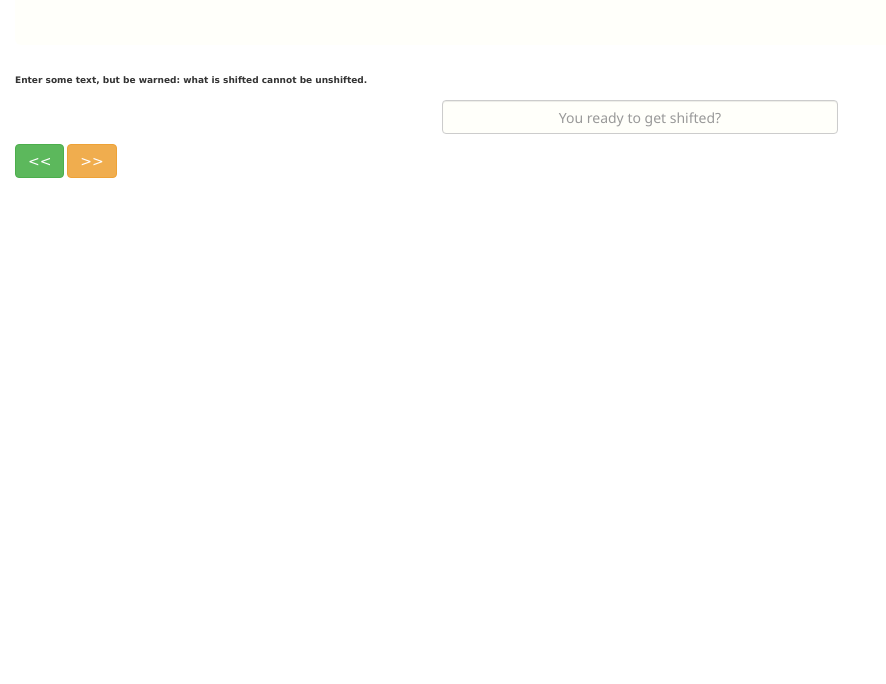
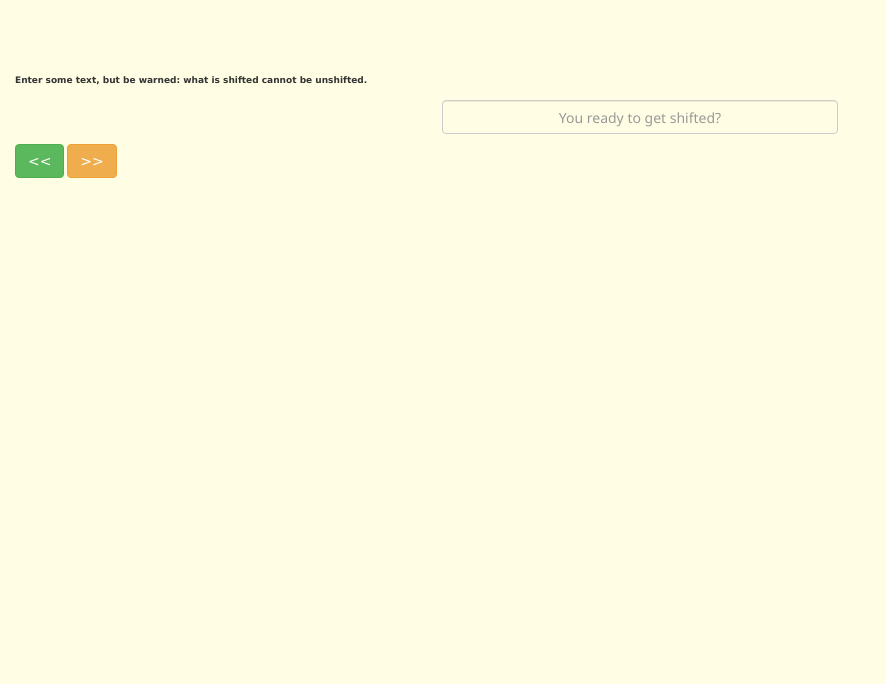
Before and after one commit to cachilders/bitshifter, a plain HTML site: page index.html in a window 1280 px wide. Shown: the part 116-800 px from the top of the page, without its empty margins (0-886 px from the left). Drawn offline with nearby package versions, Linux system fonts and the light colour scheme.

Commit message:
[design] Add background color

```diff
--- a/index.html
+++ b/index.html
@@ -88,7 +88,11 @@
     });
   </script>
   <style scoped>
+    html {
+      background-color: #FFFDE3;
+    }
     body {
+      background: transparent;
       font-family: 'Noto Sans', sans-serif;
       font-size: .9rem;
       text-align: left;
```
Also changed, not shown: 1 other file.
